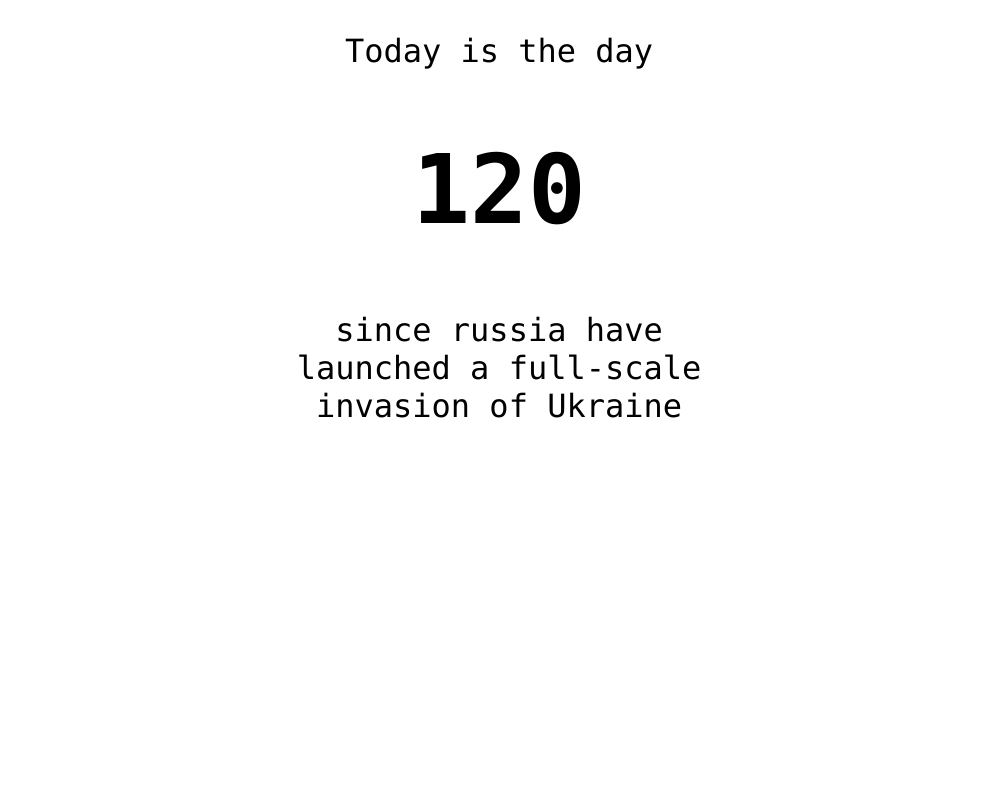
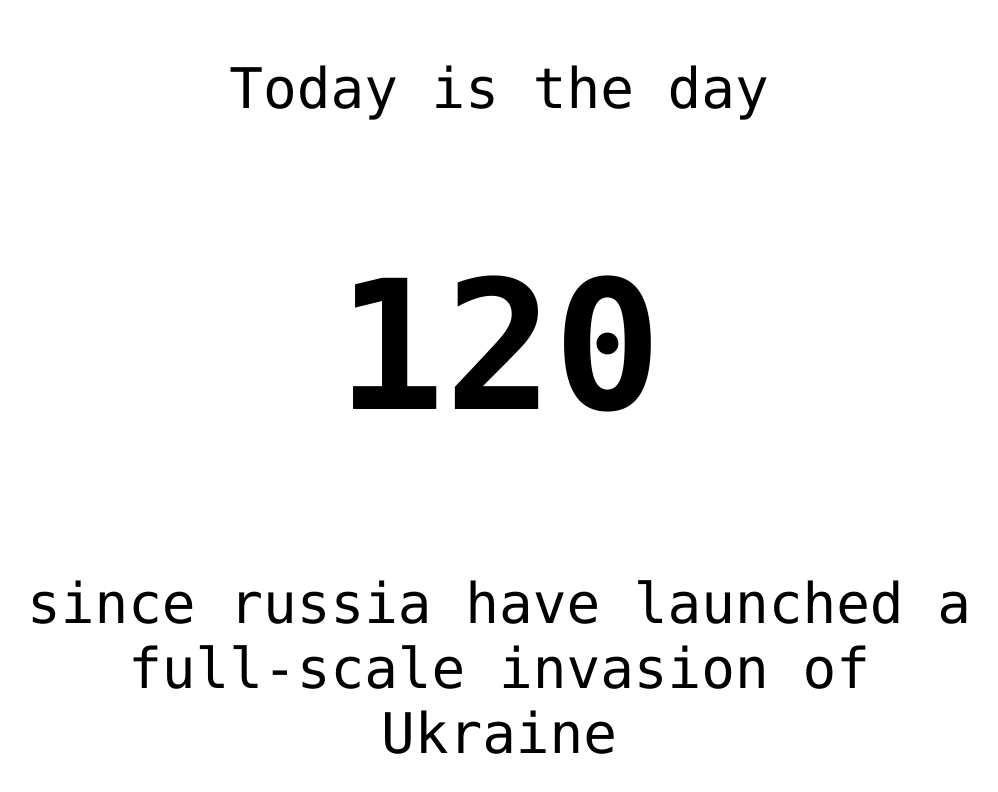
Before and after one commit to skvortsovden/todayisday, a plain HTML site: page index.html in a window 1280 px wide. Shown: the whole page, without its empty margins (141-1139 px from the left). Drawn offline with Linux system fonts and the light colour scheme.

Commit message:
Adjust styling

```diff
--- a/index.html
+++ b/index.html
@@ -4,13 +4,13 @@
 
 <style>
 .content {
-    max-width: 500px;
+    max-width: 80%;
     margin: auto;
     text-align: center;
     font-family: "Lucida Console", "Courier New", monospace;
 }
-p { font-size: 32px; }
-h1 { font-size: 96px; }
+p { font-size: 56px; }
+h1 { font-size: 180px; }
 </style>
 
 <div class="content">
```
